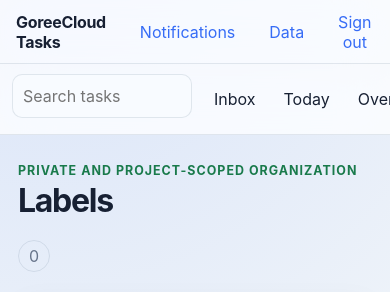
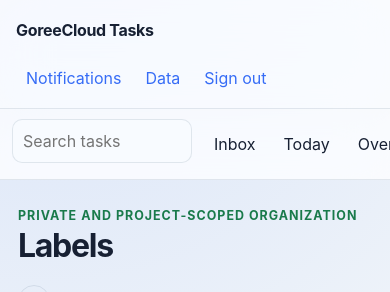
Before and after one commit to GoreeCloud/goreecloud-tasks, a Django app: page /labels/ in a window 390 px wide. Shown: the top 292 px of the page. Run offline with Django 5.2, Linux system fonts and the light colour scheme; the visitor is signed in with stand-in values (Sample User, id 1); data comes from the database, SQL or seed files in the repository; data that the repository does not hold is empty; parts of the project's set-up code (start-up, migrations or seed data) failed here and were passed over.

Commit message:
Keep 44px Tasks actions safe on compact layouts

```diff
--- a/static/css/glaze.css
+++ b/static/css/glaze.css
@@ -429,6 +429,36 @@ a.task-title:hover,
 
 /* Adaptive-window corrections retained on the Stable 1.3 contract. */
 @media (max-width: 760px) {
+  .topbar {
+    flex-wrap: wrap;
+    align-content: center;
+    gap: 4px 12px;
+    padding-block: 8px;
+  }
+
+  .brand {
+    display: inline-flex;
+    min-height: var(--glaze-target-min);
+    align-items: center;
+    flex: 0 0 auto;
+  }
+
+  .account {
+    width: 100%;
+    min-width: 0;
+    gap: 4px;
+    overflow-x: auto;
+    overscroll-behavior-inline: contain;
+    scrollbar-width: thin;
+  }
+
+  .account > *,
+  .account form,
+  .text-button,
+  .secondary-link {
+    flex: 0 0 auto;
+  }
+
   .nav-item {
     min-height: var(--glaze-target-min);
   }
@@ -440,6 +470,10 @@ a.task-title:hover,
   .text-button,
   .secondary-link {
     padding-inline: 10px;
+  }
+
+  .flash-region {
+    top: 122px;
   }
 }
 
```
